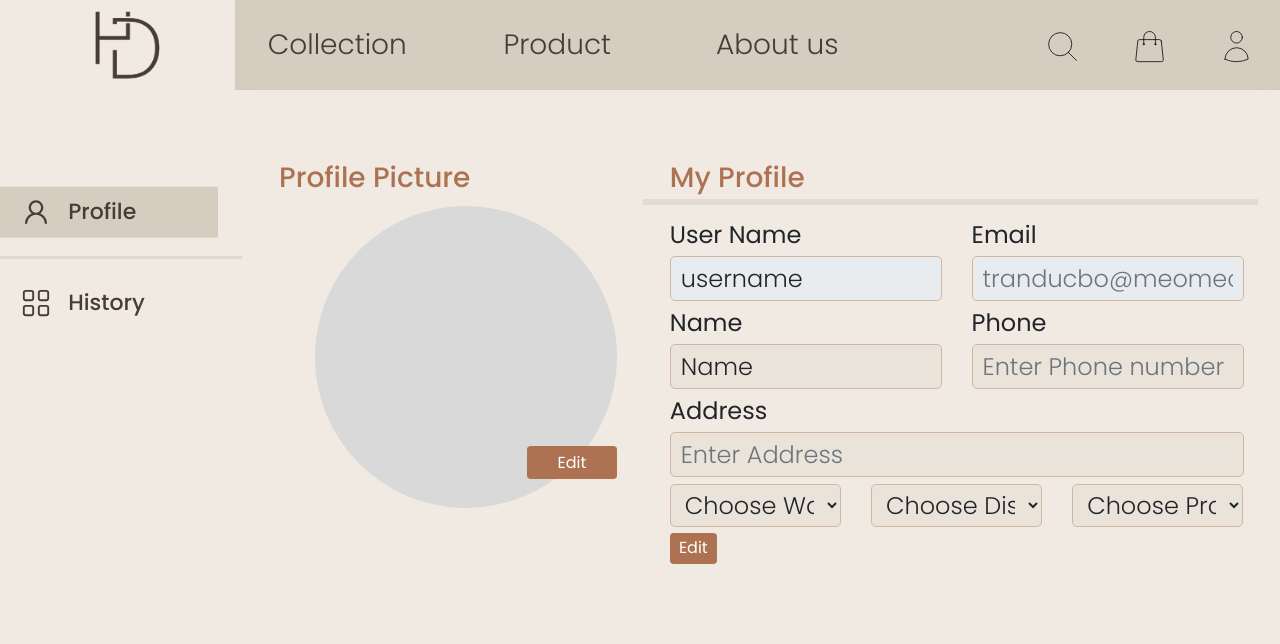
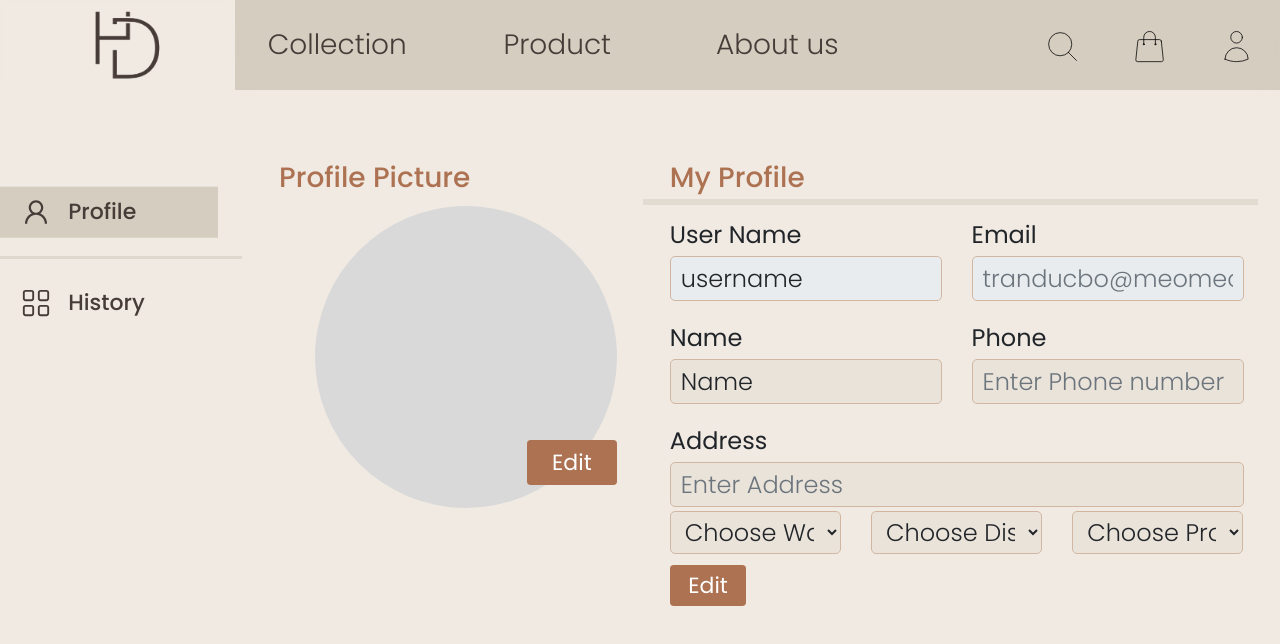
Before and after one commit to huylucwork/furniture-showroom, a React (Create React App) app in the folder client/: page /user/info in a window 1280 px wide. Shown: the top 644 px of the page. Built offline with nearby package versions, Linux system fonts and the light colour scheme; a web font is replaced by a local one.

Commit message:
change margin info

```diff
--- a/client/src/components/user/info.jsx
+++ b/client/src/components/user/info.jsx
@@ -23,7 +23,7 @@ export default function Info(props) {
 
             <Form>
               <hr className="profile_edit"></hr>
-              <Row className="mb-4 mt-4">
+              <Row className="mb-5 mt-4">
                 <Form.Group as={Col} controlId="username" className="">
                   <Form.Label>User Name</Form.Label>
                   <Form.Control
@@ -50,7 +50,7 @@ export default function Info(props) {
                 </Form.Group>
               </Row>
 
-              <Row className="mb4 mt-4 ">
+              <Row className="mb-5 mt-4 ">
                 <Form.Group as={Col} controlId="name">
                   <Form.Label>Name</Form.Label>
                   <Form.Control
@@ -71,7 +71,7 @@ export default function Info(props) {
                 </Form.Group>
               </Row>
 
-              <Row className="mb-4 mt-4 ">
+              <Row className="mb-3 mt-4 ">
                 <Form.Group as={Col} controlId="address">
                   <Form.Label> Address</Form.Label>
                   <Form.Control
@@ -120,7 +120,7 @@ export default function Info(props) {
               )}
               {editButton ? (
                 <div>
-                  <Row className="mb-4 mt-4">
+                  <Row className="mb-5 mt-5">
                     <Form.Group as={Col} controlId="password">
                       <Form.Label> Old Password</Form.Label>
                       <Form.Control
@@ -132,7 +132,7 @@ export default function Info(props) {
                     {/* temp */}
                     <Form.Group as={Col} controlId=""></Form.Group>
                   </Row>
-                  <Row className="mb-4 mt-4">
+                  <Row className="mb-5 mt-5">
                     <Form.Group as={Col} controlId="password_new">
                       <Form.Label>New Password</Form.Label>
                       <Form.Control
--- a/client/src/styles/info.css
+++ b/client/src/styles/info.css
@@ -153,13 +153,13 @@
 .edit_btn {
   margin-top: 70%;
   margin-left: 70%;
-  width: 40%;
-  height: 11%;
+  width: 55%;
+  height: 15%;
 }
 .save_btn {
-  width: 8%;
-  height: 12%;
-  margin-top: 2%;
+  width:13%;
+  height: 50%;
+  margin-top: 3%;
 }
 .btn {
   border-color: none;
@@ -167,7 +167,7 @@
   cursor: pointer;
   background-color: var(--boxColor);
   color: #fff;
-  font-size: 16px;
+  font-size: 22px;
   font-family: "Poppins", Arial, Helvetica, sans-serif;
   font-weight: 400;
   display: flex;
```
